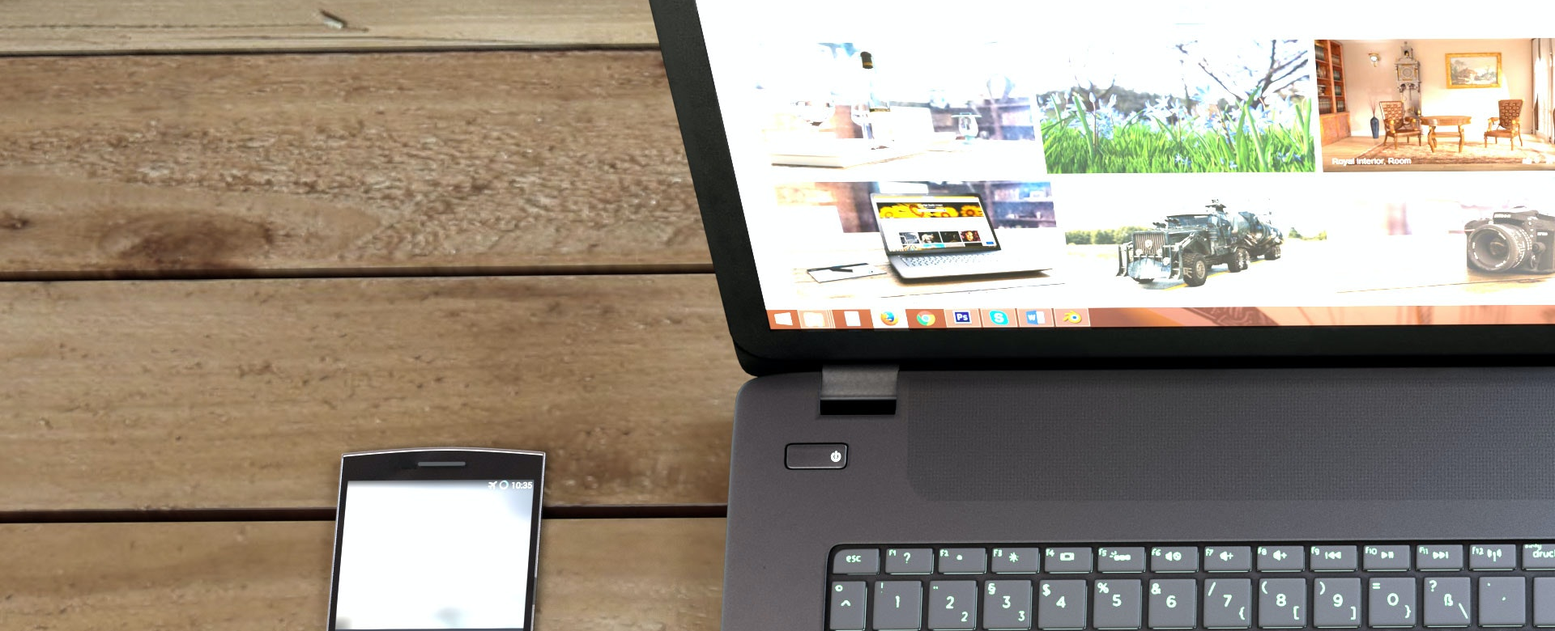
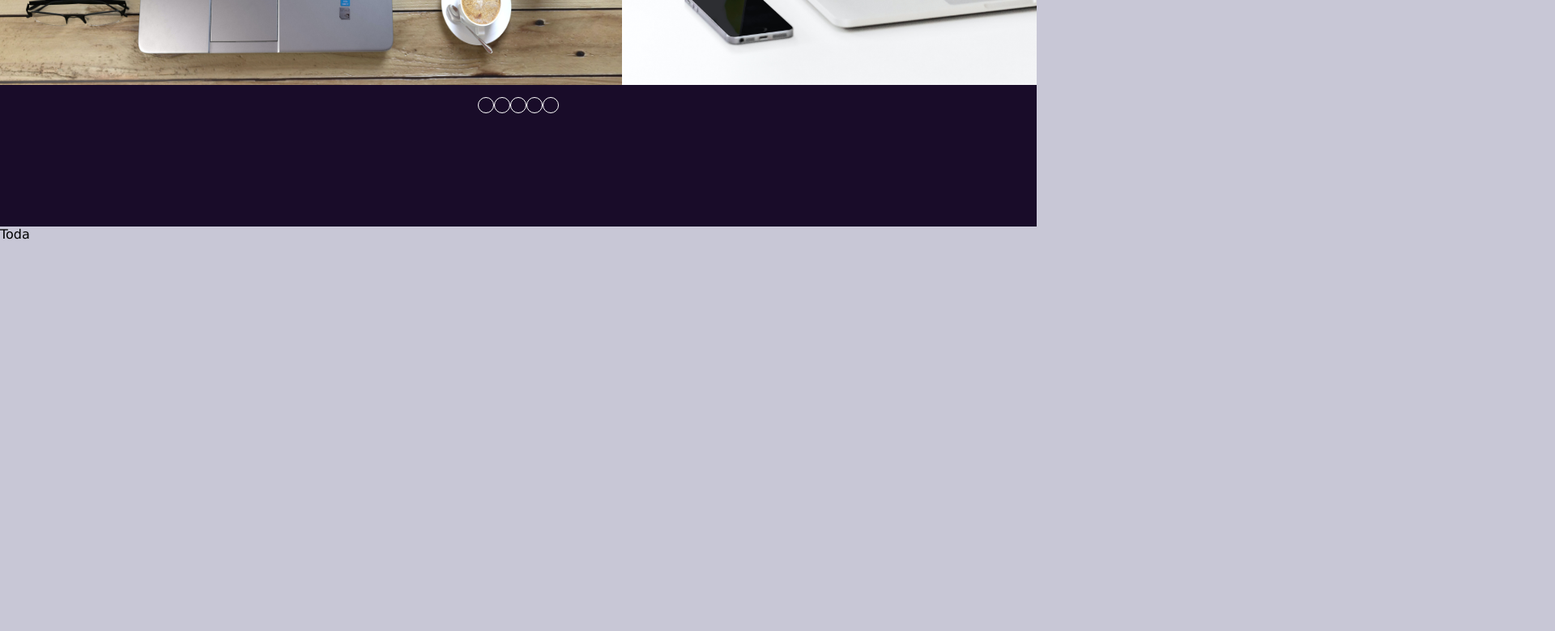
Before and after one commit to jelsonjay/responsive-menu-css, a plain HTML site: page index.html in a window 1280 px wide. Shown: the part 520-1300 px from the top of the page at 81% size, 1920 px wide, since content can reach past the window. After the commit the page ends 819 px from the top, so only its background shows below. Drawn offline with Linux system fonts and the light colour scheme.

Commit message:
added slider styles.css

```diff
--- a/css/styles.css
+++ b/css/styles.css
@@ -16,13 +16,58 @@ background-color: var(--clr-bg);
 font-family: 'Lucida Sans', 'Lucida Sans Regular', 'Lucida Grande', 'Lucida Sans Unicode', Geneva, Verdana, sans-serif;
 }
 
+/*=============Hero===========*/
+/*img{
+width: 100%;
+}*/
+
+.hero{
+height: 100vh;
+display: flex;
+justify-content: center;
+align-items: center;
+background: rgb(25, 12, 41);
+}
+.slider{
+position: relative;
+width: 100%;
+overflow: hidden;
+}
+.imgs{
+display: flex;
+width: 60%;
+}
+.imgs img{
+height: 500px;
+width: 100%;
+transition: all 0.15s ease;
+}
+.imgs input{
+display: none;
+}
+.dots{
+display: flex;
+justify-content: center;
+margin: 15px;
+}
+.dots label{
+height: 20px;
+width: 20px;
+border-radius: 50%;
+border: 1px solid #fff;
+transition: all 0.15 ease;
+}
+
+
+
+
+/*=============Header===========*/
 header{
 background-color: var(--clr-blue);
 box-shadow: 1px 1px 1px 1px rgba(0, 0, 0, 0.1);
 position: fixed;
 width: 100%;
 z-index: 3;
-
 }
 header ul{
 color: var(--clr-black);
```
